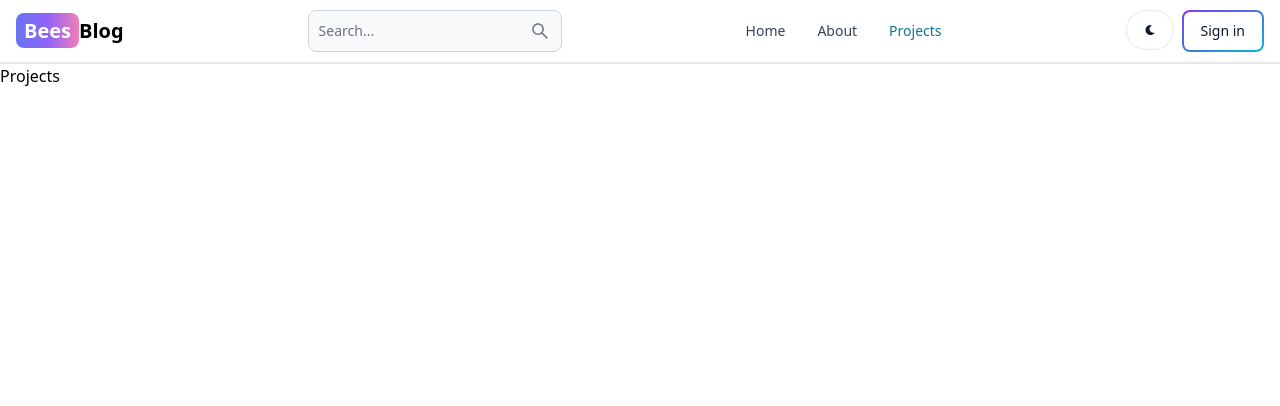
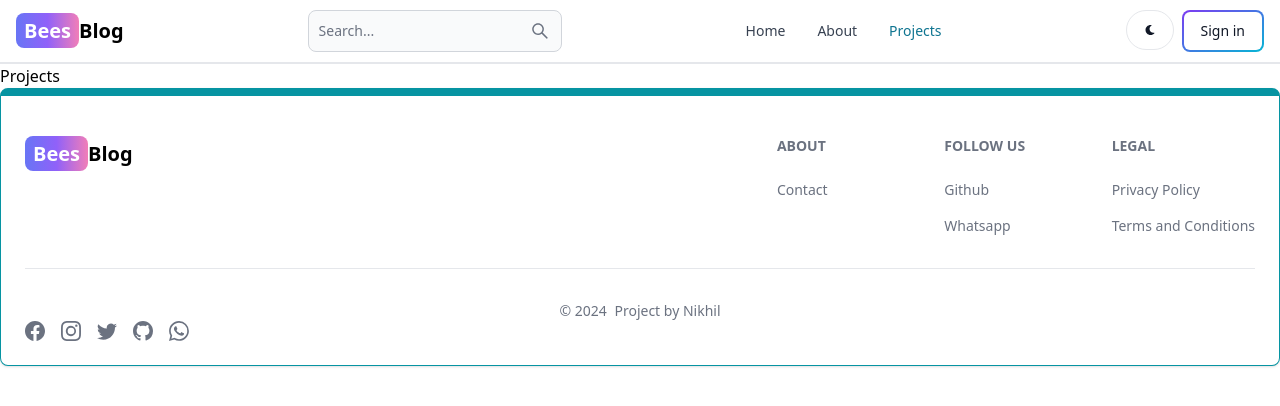
Before and after one commit to Nikhil12989/Bees-Blog, a React (Vite) app in the folder client/: page /projects in a window 1280 px wide. Shown: the top 406 px of the page. Built offline with nearby package versions, Linux system fonts and the light colour scheme.

Commit message:
Footer Component

```diff
--- a/client/src/App.jsx
+++ b/client/src/App.jsx
@@ -7,6 +7,7 @@
 import Dashboard from './pages/Dashboard';
 import Projects from './pages/Projects';
 import Header from './components/Header';
+import FooterCom from './components/Footer';
 
 export default function App() {
   return (
@@ -20,6 +21,7 @@
         <Route path='/dashboard' element={<Dashboard/>}/>
         <Route path='/projects' element={<Projects/>}/>
       </Routes>
+      <FooterCom/>
     </BrowserRouter>
   )
 }
--- /dev/null
+++ b/client/src/components/Footer.jsx
@@ -0,0 +1,68 @@
+import { Footer } from "flowbite-react";
+import React from "react";
+import { Link } from "react-router-dom";
+import {BsFacebook , BsInstagram , BsTwitter , BsGithub , BsWhatsapp} from  'react-icons/bs';
+
+export default function FooterCom() {
+  return (
+    <Footer container className="border border-t-8 border-teal-500">
+      <div className="w-full max-w-7xl mx-auto">
+        <div className="grid w-full justify-between sm:flex md:grid-cols-1">
+          <div className="mt-5">
+            <Link
+              to="/"
+              className="self-center whitespace-nowrap text-lg sm:text-xl font-semibold dark:dark-white"
+            >
+              <span className="px-2 py-1 bg-gradient-to-r from-indigo-500 via-purple-500 to-pink-400 rounded-lg text-white ">
+                Bees
+              </span>
+              Blog
+            </Link>
+          </div>
+          <div className="grid grid-cols-3 gap-8 sm: mt-4 sm:grid-cols-3 sm:gap-6">
+          <div>
+          <Footer.Title title="About"/>
+            <Footer.LinkGroup col>
+             <Footer.Link href="#">
+                Contact
+             </Footer.Link>
+            </Footer.LinkGroup>
+          </div>
+          <div>
+          <Footer.Title title="Follow us"/>
+            <Footer.LinkGroup col>
+             <Footer.Link href="#">
+                Github
+             </Footer.Link>
+             <Footer.Link href="#">
+                Whatsapp
+             </Footer.Link>
+            </Footer.LinkGroup>
+          </div>
+          <div>
+          <Footer.Title title="LEGAL"/>
+            <Footer.LinkGroup col>
+             <Footer.Link href="#">
+                Privacy Policy
+             </Footer.Link>
+             <Footer.Link href="#">
+                Terms  and Conditions
+             </Footer.Link>
+            </Footer.LinkGroup>
+          </div>
+
+          </div>
+        </div>
+        <Footer.Divider/>
+        <Footer.Copyright href="#" by=" Project by Nikhil" year={new Date().getFullYear()}/>
+        <div className="flex gap-4 sm:mt-0 mt-4 ">
+          <Footer.Icon href="#" icon={BsFacebook} color="#1877f2" />
+          <Footer.Icon href="#" icon={BsInstagram} color="#E4405F" />
+          <Footer.Icon href="#" icon={BsTwitter} color="#1DA1F2" />
+          <Footer.Icon href="#" icon={BsGithub} color="#24292e" />
+          <Footer.Icon href="#" icon={BsWhatsapp} color="#25D366" />
+        </div>
+      </div>
+    </Footer>
+  );
+}
```
